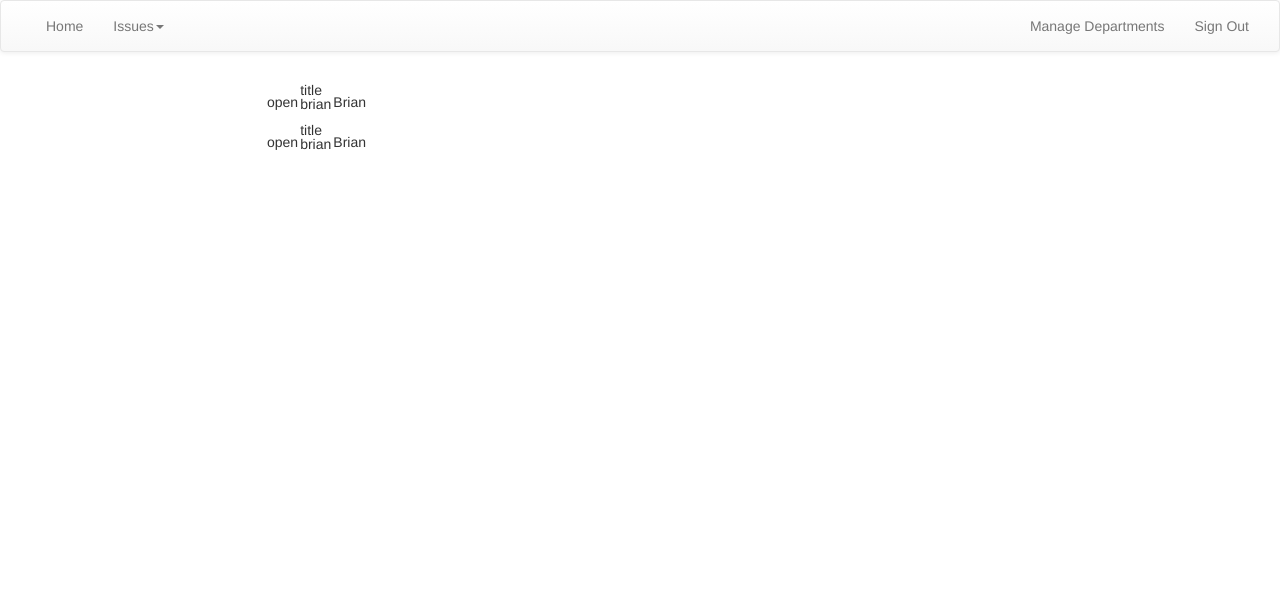
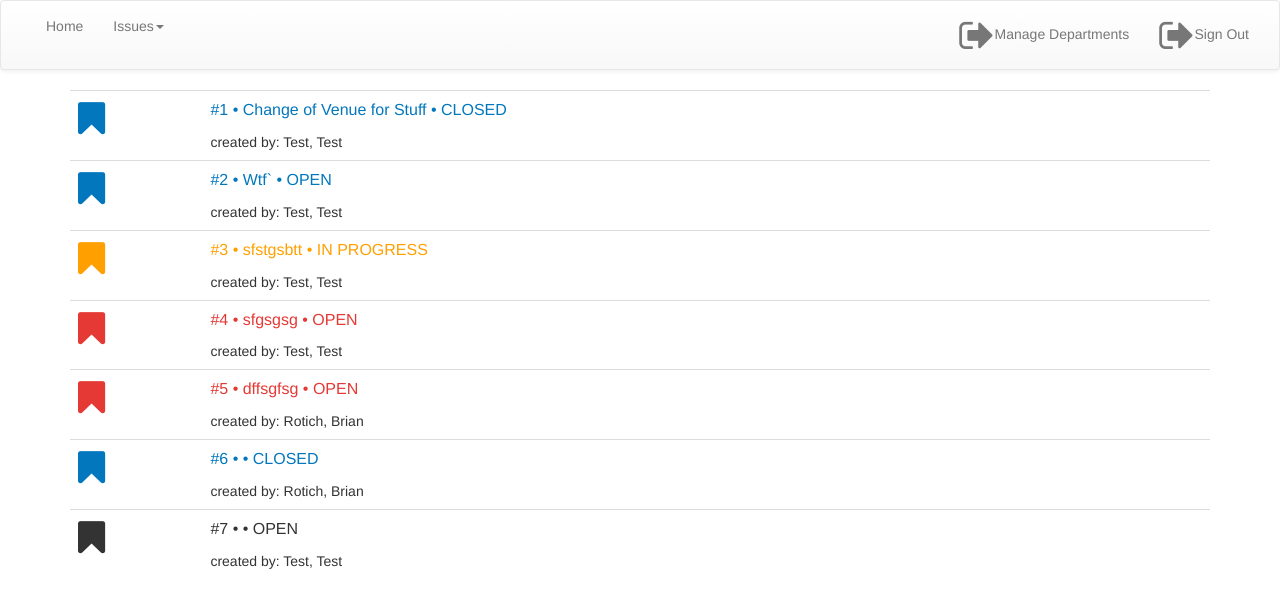
Before and after one commit to michaelkamau/bc-10-LibreIssueTracker, a Flask app: page /issues/ in a window 1280 px wide. Shown: the top 608 px of the page. Run offline with Flask 2, Linux system fonts and the light colour scheme; a user stored in the database is signed in; data comes from the database, SQL or seed files in the repository; some libraries are stand-ins or nearby versions.

Commit message:
Recreated the issues list table

```diff
--- a/app/mod_issues_tracker/controllers.py
+++ b/app/mod_issues_tracker/controllers.py
@@ -7,7 +7,6 @@ from sqlalchemy import text
 from app import db
 from app.mod_issues_tracker.views import NewIssueForm, AssignIssueForm
 from app.models import Issue, User, Comment, AssignedIssue, IssueStatus
-from sqlalchemy import update
 
 mod_issue_tracker = Blueprint('issues', __name__, url_prefix='/issues')
 
@@ -49,11 +48,15 @@ def add_new_issue():
 def get_issues():
 
     if current_user.is_admin():
-        issues_list = db.session.query(Issue, User).filter(User.id == Issue.user).all()
+        issues_list = db.session.query(Issue.id, Issue.title, Issue.priority, \
+                                       Issue.user, Issue.status, User.fullname) \
+            .outerjoin(User, Issue.user == User.id)
     else:
         user_id = current_user.get_id()
-        issues_list = db.session.query(Issue, User).filter(User.id == Issue.user, Issue.user == user_id)\
-            .all()
+        issues_list = db.session.query(Issue.id, Issue.title, Issue.description, Issue.priority, \
+                                       Issue.user, Issue.status, User.fullname, User.id) \
+            .outerjoin(User, Issue.user == User.id) \
+            .filter(User.id == Issue.user, Issue.user == user_id).all()
 
     return render_template('issues/issues_list.html', issues_list=issues_list)
 
@@ -69,14 +72,14 @@ def get_issue_by_id(issue_id):
         action_issue = form.action_issue.data
 
         if int(action_issue) == IssueStatus.CLOSED:
-            db.engine.execute(text("UPDATE Issues SET status = "+ str(action_issue) +" WHERE id = " + str(issue_id)))
-            flash("Closed Issue #"+str(issue_id))
+            db.engine.execute(text("UPDATE Issues SET status = " + str(action_issue) + " WHERE id = " + str(issue_id)))
+            flash("Closed Issue #" + str(issue_id))
         elif int(action_issue) == IssueStatus.OPEN:
             db.engine.execute(text("UPDATE Issues SET status = " + str(action_issue) + " WHERE id = " + str(issue_id)))
             flash("Reopened Issue #" + str(issue_id))
         elif int(action_issue) == IssueStatus.IN_PROGRESS:
             db.engine.execute(text("UPDATE Issues SET status = " + str(action_issue) + " WHERE id = " + str(issue_id)))
-            flash("Closed Issue #" + str(issue_id) )
+            flash("Closed Issue #" + str(issue_id))
 
         print action_issue
 
--- a/app/templates/issues/issues_list.html
+++ b/app/templates/issues/issues_list.html
@@ -5,104 +5,62 @@ Issue List
 
 {% block content %}
 
-<style type="text/css" xmlns="http://www.w3.org/1999/html">
+<style>
 
-    .med{
-        color: #f39f09 !important;
+    .high{
+        color :#e53935 ;
     }
 
-     .card-panel {
-        margin-top: 40px;
-        margin-bottom: 20px;
-        width: 70%;
-        padding: 10px;
-            margin-right: auto !important;
-    margin-left: auto !important;
-        padding-top: 20px;
-        border-radius: 5px;
+    .med {
+        color: #ffa000;
     }
 
-
-    .high{
-        color: #f44336;
+    .low{
+        color : #0277bd;
     }
 
+    .issue-title {
+        font-size : 16px;
+    }
 
-    .issue-title{
-        font: 700 16px/20px "Gotham SSm A","Gotham SSm B","Helvetica Neue",Helvetica,Arial,sans-serif;
-        letter-spacing: -.025em;
-        text-rendering: optimizeLegibility;
-        min-height: 22px;
-        margin : 5px
+    .fa{
+            font-size: 38px;
+            vertical-align: middle;
     }
-     .issue-list {
-        width: 60%;
-        margin-right: auto;
-        margin-left: auto;
-        line-height: 1;
-       }
+</style>
 
+<div class="container">
 
+    <table class="table table-hover">
+    <tbody>
+    {% for issue in issues_list %}
+      <tr>
+          <td>
+              <i class="fa fa-bookmark fa-2 {{issue.priority}} " aria-hidden="true"></i>
+          </td>
 
-      .card-panel{
-        padding: 10px !important;
-        margin: 0;
-        margin-bottom: 5px;
-      }
+          <td><p class="issue-title {{issue.priority}} ">
+              #{{issue.id}}	&#8226; {{issue.title}} 	&#8226;  {% if issue.status ==  0 %}
+              OPEN
+                                                              {% elif issue.status ==  1 %}
+                                                                IN PROGRESS
+                                                              {% elif issue.status ==  2 %}
+                                                                CLOSED
+                                                              {% endif %}
+               </p>
+              <span>created by: {{issue.fullname}}</span>
 
-      td, th{
-        padding : 1px;
-      }
+          </td>
 
-          .truncate {
-              width: 100%;
-              white-space: nowrap;
-              overflow: hidden;
-              text-overflow: ellipsis;
-            }
+          <td>
+                <i style="display: none"><issue.status/i>
 
+          </td>
 
-
-
-</style>
-<div class="row card-panel issue-list" style="margin-top: 20px;">
-
-     <table>
-        <thead>
-          <tr>
-          </tr>
-        </thead>
-         <tbody>
-            <tr>
-                <td>
-                    open
-                </td>
-                <td>
-                    <p>
-                        title<br>
-                        brian
-                    </p>
-                </td>
-                <td>
-                    Brian
-                </td>
-            </tr>
-         <tr>
-                <td>
-                    open
-                </td>
-                <td>
-                    <p>
-                        title<br>
-                        brian
-                    </p>
-                </td>
-                <td>
-                    Brian
-                </td>
-            </tr>
-         </tbody>
-     </table>
+      </tr>
+    {% endfor %}
+    </tbody>
+  </table>
 </div>
 
 {% endblock %}
--- a/app/templates/static/base.html
+++ b/app/templates/static/base.html
@@ -7,6 +7,7 @@
 <link rel="stylesheet" href="https://maxcdn.bootstrapcdn.com/bootstrap/3.3.7/css/bootstrap.min.css">
 <!-- Optional theme -->
 <link rel="stylesheet" href="https://maxcdn.bootstrapcdn.com/bootstrap/3.3.7/css/bootstrap-theme.min.css">
+    <link href="https://maxcdn.bootstrapcdn.com/font-awesome/4.6.3/css/font-awesome.min.css" rel="stylesheet" integrity="sha384-T8Gy5hrqNKT+hzMclPo118YTQO6cYprQmhrYwIiQ/3axmI1hQomh7Ud2hPOy8SP1" crossorigin="anonymous">
 
 <script src="https://code.jquery.com/jquery-3.1.1.min.js"></script>
 <script src="https://maxcdn.bootstrapcdn.com/bootstrap/3.3.7/js/bootstrap.min.js"></script>{% endblock %}
@@ -26,6 +27,9 @@
         <li class="dropdown">
           <a href="#" class="dropdown-toggle" data-toggle="dropdown" role="button" aria-haspopup="true" aria-expanded="false">Issues<span class="caret"></span></a>
           <ul class="dropdown-menu">
+              {% if current_user.is_authenticated%}
+                <li><a href="{{url_for('issues.get_issues')}}">All Issues</a></li>
+              {% endif %}
             <li><a href="{{ url_for('issues.add_new_issue') }}">Post New Issue</a></li>
             <li><a href="{{url_for('issues.get_issues')}}">My Issues</a></li>
             <li role="separator" class="divider"></li>
@@ -35,7 +39,7 @@
       </ul>
       </ul>
     <ul class="nav navbar-nav navbar-right">
-        {% if current_user.is_authenticated%}
+        {% if current_user.is_authenticated %}
         {% if current_user.is_admin() %}
         <li>
             <a href="{{ url_for('admin.manage_departments') }}"><i class="fa fa-sign-out"></i>Manage Departments</a>
```
